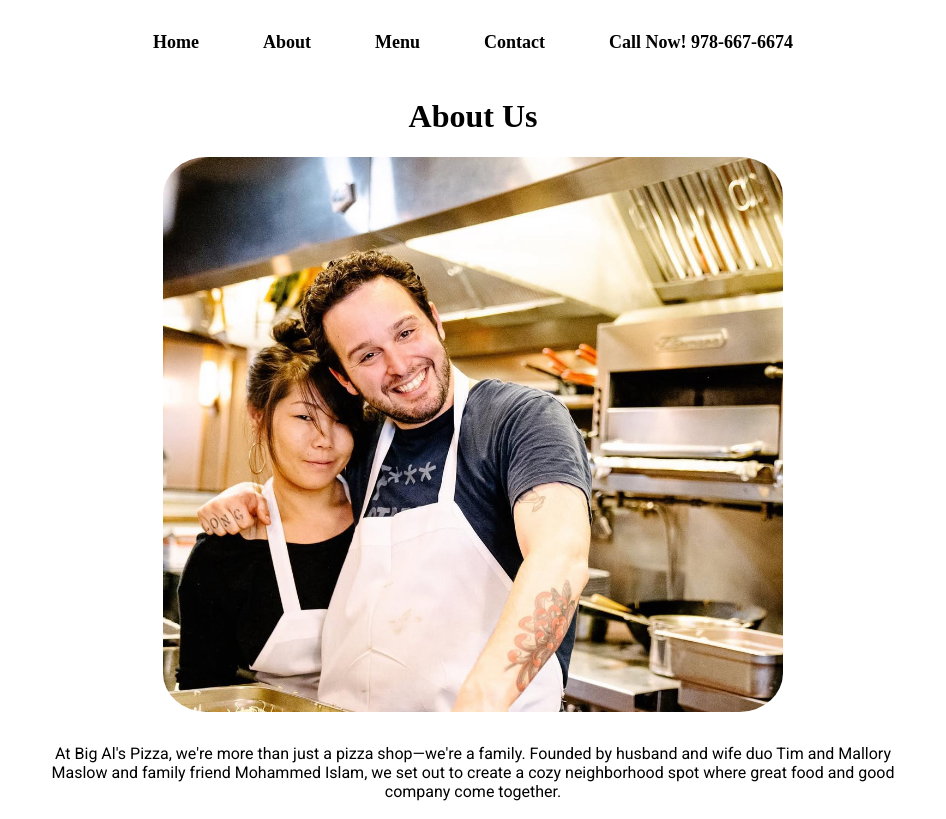
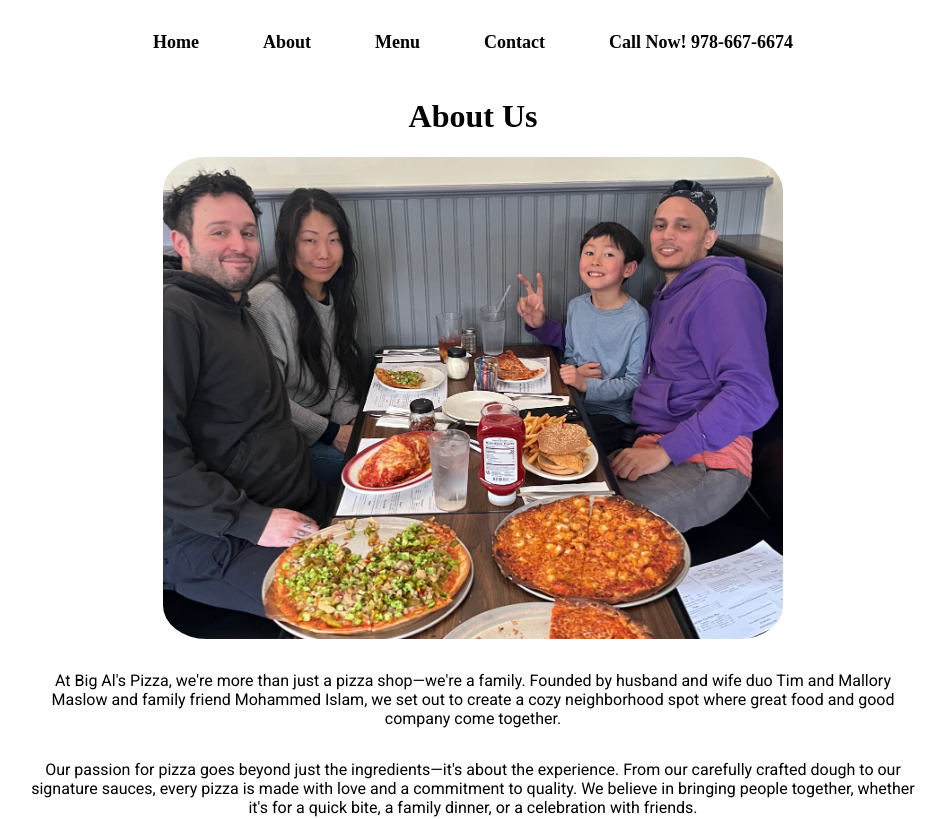
Before and after one commit to MalloryShackford/big-als, a React (Create React App) app: page /about in a window 1280 px wide. Shown: the top 819 px of the page, without its empty margins (167-1113 px from the left). Built offline with nearby package versions, Linux system fonts and the light colour scheme; a web font is replaced by a local one.

Commit message:
updated about picture to fam pic

```diff
--- a/src/pages/About.jsx
+++ b/src/pages/About.jsx
@@ -1,7 +1,7 @@
 import React from "react";
 import miniLogo from '../assets/bigAlsLogo.png';
 import "./about.css";
-import about from '../assets/aboutPix.jpg';
+import about from '../assets/famPizzaPic.JPG';
 
 const About = () => {
   return (
@@ -11,7 +11,7 @@ const About = () => {
         <img
           src={about}
           className="img-about"
-          alt="Tim Maslow and Mallory Shackford at Big Al's Pizza in North Billerica"
+          alt="Tim Maslow, Mallory Shackford, Mohammed Islam and pizza"
         />
         <p className="p-about">At Big Al&apos;s Pizza, we&apos;re more than just a pizza shop—we&apos;re a family. Founded by husband and wife duo Tim and Mallory Maslow and family friend Mohammed Islam, we set out to create a cozy neighborhood spot where great food and good company come together.</p>
 
```
Also changed, not shown: public/index.html (+0 -10 lines), src/assets/famPizzaPic.JPG (added).
